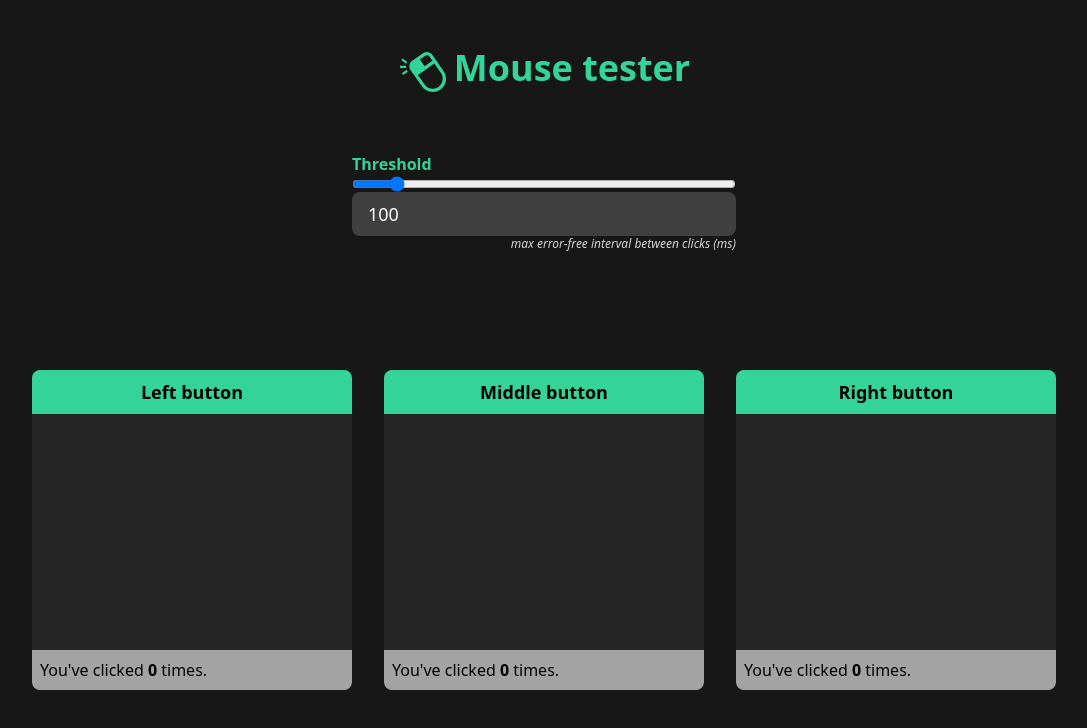
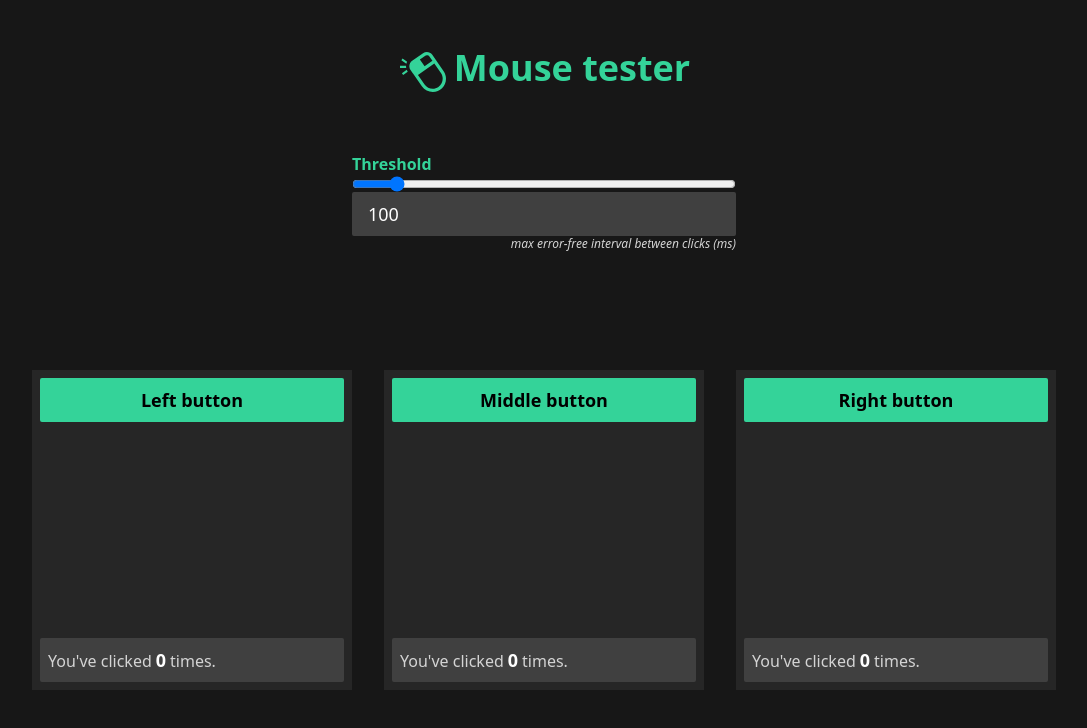
Before and after one commit to simecek-m/mouse-tester, a React (Vite) app: page / in a window 1280 px wide. Shown: the top 728 px of the page, without its empty margins (96-1183 px from the left). Built offline with nearby package versions, Linux system fonts and the light colour scheme.

Commit message:
use less rounded UI components

```diff
--- a/src/App.tsx
+++ b/src/App.tsx
@@ -32,7 +32,7 @@ const App: FC = () => {
           id="myRange"
         />
         <input
-          className="bg-neutral-700 px-4 py-2 text-lg rounded-lg text-white outline-none w-96"
+          className="bg-neutral-700 px-4 py-2 text-lg rounded-sm text-white outline-none w-96"
           value={threshold ?? ""}
           type="number"
           onChange={(e) => {
--- a/src/components/ClickArea.tsx
+++ b/src/components/ClickArea.tsx
@@ -49,31 +49,33 @@ export const ClickArea: FC<ClickAreaProps> = ({
 
   return (
     <div
-      className="flex flex-col bg-neutral-800 m-4 w-80 h-80 rounded-lg overflow-hidden"
+      className="flex flex-col gap-4 bg-neutral-800 m-4 w-80 h-80 relative p-2"
       onMouseDown={(e) => mouseHandler(e)}
       onContextMenu={(e) => e.preventDefault()}
     >
       <h3
         className={cn(
-          "w-450px w-full text-center text-lg bg-emerald-400 text-black font-semibold p-2 select-none",
+          "w-450px w-full text-center text-lg bg-emerald-400 rounded-sm text-black font-semibold p-2 select-none",
           { "bg-red-500 text-white": isError }
         )}
       >
         {title}
       </h3>
-      <div className="h-full overflow-auto text-white p-2 flex flex-col items-end">
+      <div className="h-full overflow-auto p-2 flex flex-col items-end gutter-stable">
         {times.map((time, index) => {
           if (times.length > index + 1) {
             const prevTime: number = times[index + 1];
             const result = time - prevTime;
             return (
-              <div
-                key={index}
-                className={cn("", {
-                  "text-red-500 font-bold text-lg": result < threshold,
-                })}
-              >
-                {result} ms
+              <div key={index}>
+                <span
+                  className={cn("text-white me-1", {
+                    "text-red-500 font-bold text-lg": result < threshold,
+                  })}
+                >
+                  {result}
+                </span>
+                <span className="text-neutral-400">ms</span>
               </div>
             );
           } else {
@@ -81,8 +83,10 @@ export const ClickArea: FC<ClickAreaProps> = ({
           }
         })}
       </div>
-      <div className="bg-neutral-400 p-2">
-        You've clicked <strong>{count}</strong> times.
+      <div className="bg-neutral-700 p-2 text-neutral-300 rounded-sm">
+        <span>You've clicked</span>
+        <span className="text-white font-bold text-lg px-1">{count}</span>
+        <span>times.</span>
       </div>
     </div>
   );
--- a/src/index.css
+++ b/src/index.css
@@ -1,6 +1,12 @@
 @tailwind base;
 @tailwind components;
 @tailwind utilities;
+
+@layer components {
+  .gutter-stable {
+    scrollbar-gutter: stable;
+  }
+}
 
 /* width */
 ::-webkit-scrollbar {
@@ -14,11 +20,11 @@
 
 /* Handle */
 ::-webkit-scrollbar-thumb {
-  background: theme('colors.neutral.400');
+  background: theme('colors.neutral.500');
   border-radius: 5px;
 }
 
 /* Handle on hover */
 ::-webkit-scrollbar-thumb:hover {
-  background: theme('colors.neutral.600');
+  background: theme('colors.neutral.400');
 }
```
